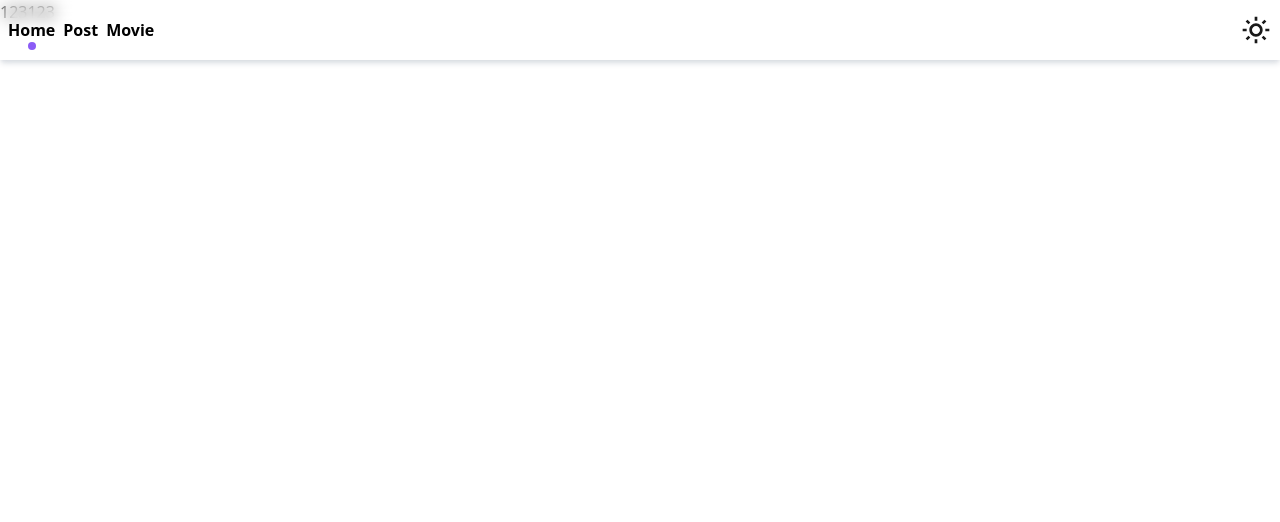
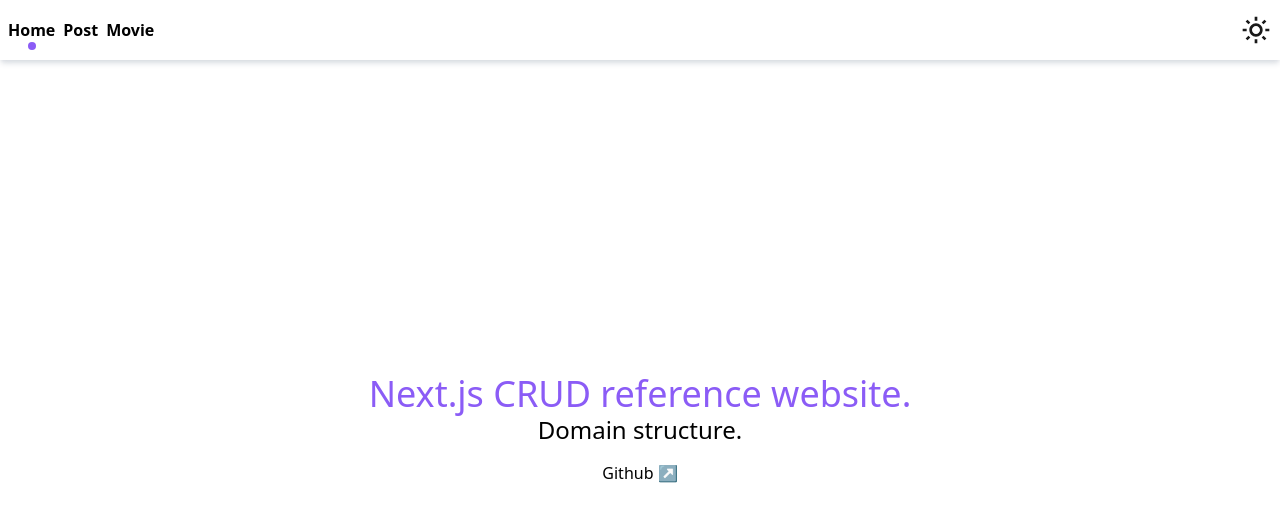
Before and after one commit to SEJ1991/next-crud, a Next.js app: page / in a window 1280 px wide. Shown: the top 522 px of the page. Built offline with nearby package versions, Linux system fonts and the light colour scheme.

Commit message:
feat: [NC_publish-HomePage-component-14] published HomePage component

```diff
--- a/src/app/page.tsx
+++ b/src/app/page.tsx
@@ -1,3 +1,21 @@
+import { PageFrame } from '@/shared/components/atoms/PageFrame';
+import Link from 'next/link';
+
 export default function Home() {
-  return <div>123123</div>;
+  return (
+    <PageFrame className='flex-center flex-col gap-4'>
+      <div className='flex-center flex-col'>
+        <h1 className='text-4xl text-accent-primary'>Next.js CRUD reference website.</h1>
+        <h2 className='text-2xl'>Domain structure.</h2>
+      </div>
+      <Link
+        href='https://github.com/SEJ1991/next-crud'
+        target='_blank'
+        rel='noopener noreferrer'
+        className='animate-bounce transition-opacity duration-300 hover:opacity-75'
+      >
+        Github ↗️
+      </Link>
+    </PageFrame>
+  );
 }
```
